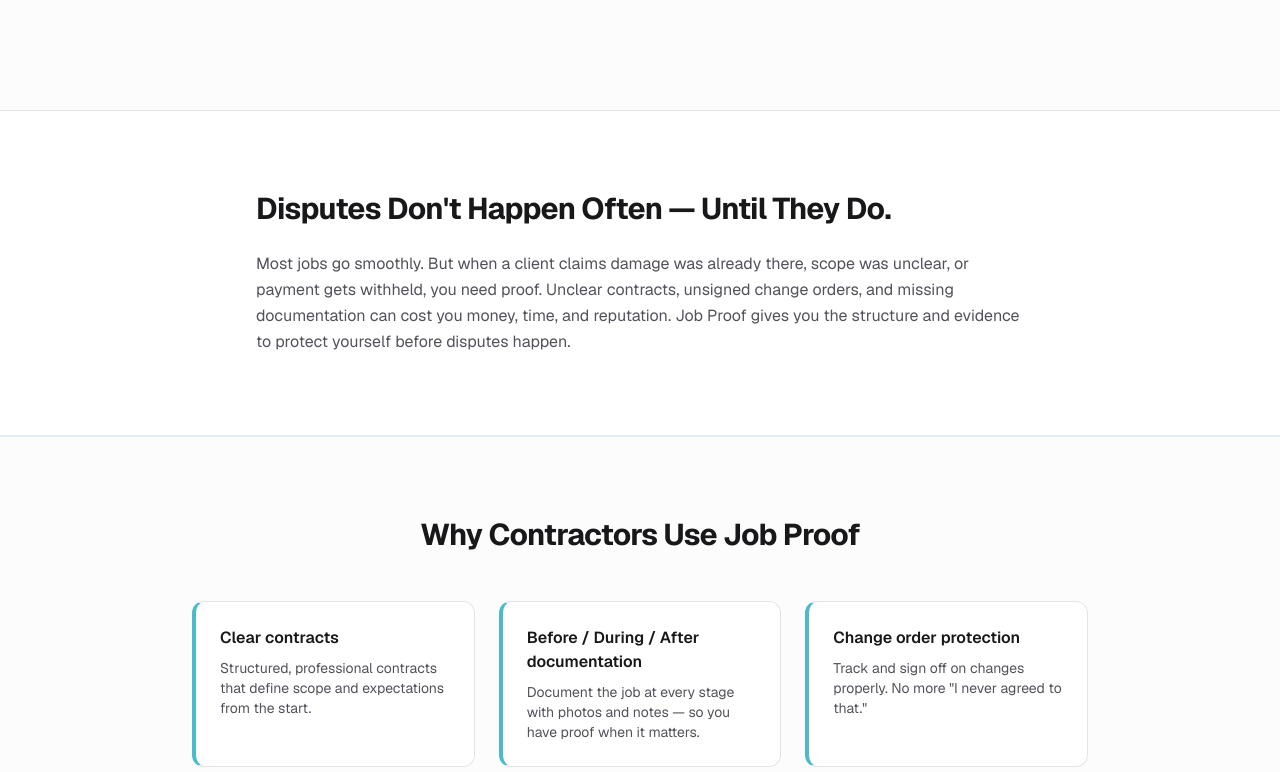
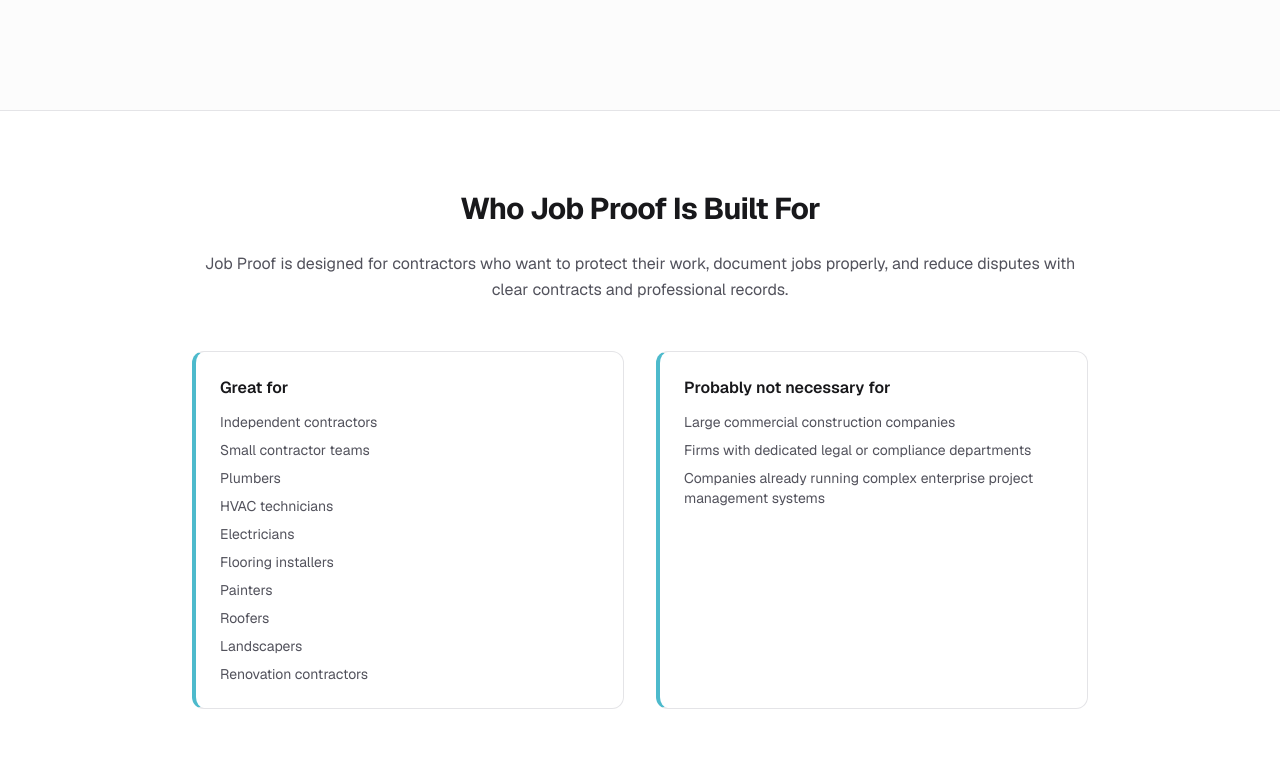
Before and after one commit to Pasmoso1/jobproof, a Next.js app: page / in a window 1280 px wide. Shown: the part 428-1200 px from the top of the page. Built offline with nearby package versions, Linux system fonts and the light colour scheme.

Commit message:
Add Who Job Proof Is Built For section

```diff
--- a/src/app/page.tsx
+++ b/src/app/page.tsx
@@ -77,6 +77,51 @@
               >
                 See How It Works
               </a>
+            </div>
+          </div>
+        </section>
+
+        {/* Who it's for */}
+        <section
+          id="who-its-for"
+          className="scroll-mt-20 border-b border-zinc-200 px-6 py-16 sm:px-8 sm:py-20"
+        >
+          <div className="mx-auto max-w-4xl">
+            <h2 className="text-center text-2xl font-bold tracking-tight text-zinc-900 sm:text-3xl">
+              Who Job Proof Is Built For
+            </h2>
+
+            <p className="mt-6 text-center text-zinc-600 leading-relaxed">
+              Job Proof is designed for contractors who want to protect their work,
+              document jobs properly, and reduce disputes with clear contracts and
+              professional records.
+            </p>
+
+            <div className="mt-12 grid gap-8 sm:grid-cols-2">
+              <div className="rounded-xl border border-zinc-200 border-l-4 border-l-[#4DBACC] bg-white p-6">
+                <h3 className="font-semibold text-zinc-900">Great for</h3>
+                <ul className="mt-3 space-y-2 text-sm text-zinc-600">
+                  <li>Independent contractors</li>
+                  <li>Small contractor teams</li>
+                  <li>Plumbers</li>
+                  <li>HVAC technicians</li>
+                  <li>Electricians</li>
+                  <li>Flooring installers</li>
+                  <li>Painters</li>
+                  <li>Roofers</li>
+                  <li>Landscapers</li>
+                  <li>Renovation contractors</li>
+                </ul>
+              </div>
+
+              <div className="rounded-xl border border-zinc-200 border-l-4 border-l-[#4DBACC] bg-white p-6">
+                <h3 className="font-semibold text-zinc-900">Probably not necessary for</h3>
+                <ul className="mt-3 space-y-2 text-sm text-zinc-600">
+                  <li>Large commercial construction companies</li>
+                  <li>Firms with dedicated legal or compliance departments</li>
+                  <li>Companies already running complex enterprise project management systems</li>
+                </ul>
+              </div>
             </div>
           </div>
         </section>
```
